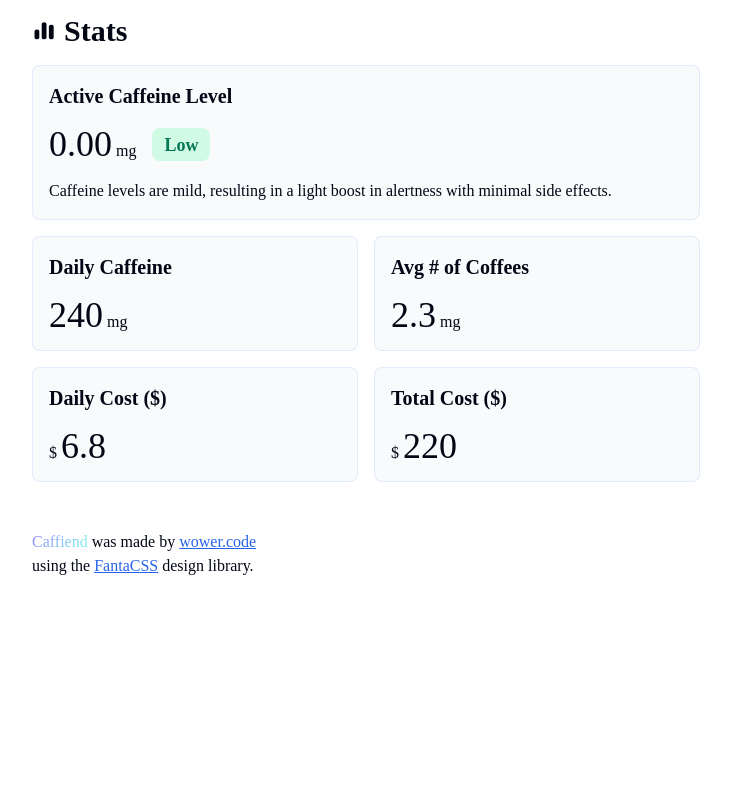
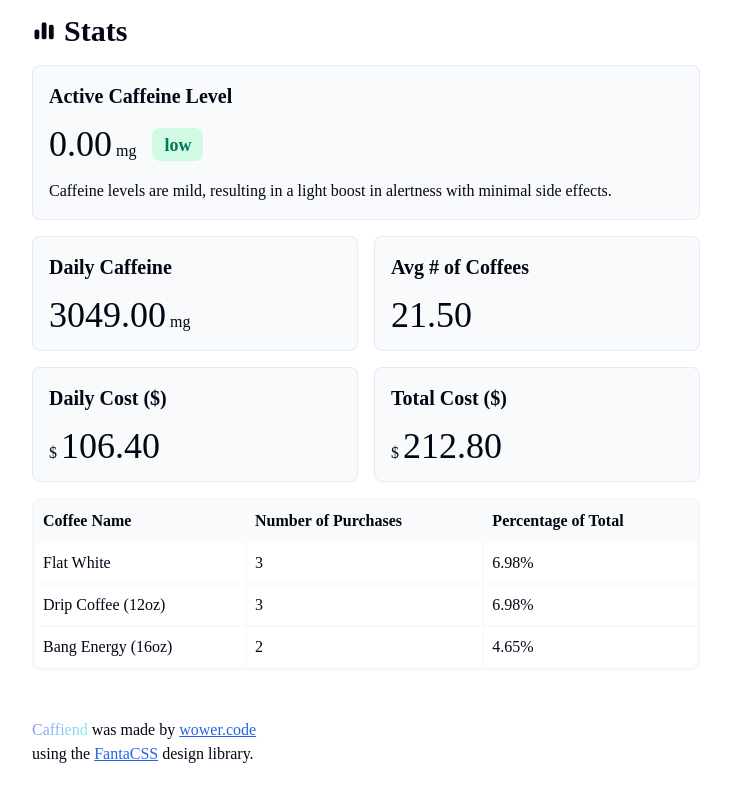
Before and after one commit to wower24/coffee-tracker-react, a React (Vite) app in the folder coffee-tracker/: page / in a window 1280 px wide. Shown: the part 1100-1902 px from the top of the page, without its empty margins (274-1005 px from the left). Before the commit the page ends 1726 px from the top, so only its background shows below. Built offline with nearby package versions, Linux system fonts and the light colour scheme; a web font is replaced by a local one.

Commit message:
Stats Done

```diff
--- a/coffee-tracker/src/components/Stats.jsx
+++ b/coffee-tracker/src/components/Stats.jsx
@@ -1,4 +1,4 @@
-import { calculateCurrentCaffeineLevel, coffeeConsumptionHistory, statusLevels } from "../utils"
+import { calculateCoffeeStats, calculateCurrentCaffeineLevel, coffeeConsumptionHistory, getTopThreeCoffees, statusLevels } from "../utils"
 
 function StatCard(props) {
     const { lg, title, children } = props
@@ -12,14 +12,13 @@ function StatCard(props) {
 }
 
 export default function Stats() {
-    const stats = {
-        daily_caffeine: 240,
-        daily_cost: 6.8,
-        avg_coffees: 2.3,
-        total_cost: 220
-    }
+    const stats = calculateCoffeeStats(coffeeConsumptionHistory)
 
     const caffeineLevel = calculateCurrentCaffeineLevel(coffeeConsumptionHistory)
+    const warningLevel = caffeineLevel < statusLevels['low'].maxLevel ?
+    'low' :
+    caffeineLevel < statusLevels['moderate'].maxLevel ?
+    'moderate' : 'high'
 
     return (
         <>
@@ -32,16 +31,16 @@ export default function Stats() {
                     <div className='status'>
                         <p><span className='stat-text'>{caffeineLevel}</span>mg</p>
                         <h5 style={{
-                            color: statusLevels['low'].color,
-                            background: statusLevels['low'].background}}>Low</h5>
+                            color: statusLevels[warningLevel].color,
+                            background: statusLevels[warningLevel].background}}>{warningLevel}</h5>
                     </div>
-                    <p>{statusLevels['low'].description}</p>
+                    <p>{statusLevels[warningLevel].description}</p>
                 </StatCard>
                 <StatCard title='Daily Caffeine'>
                     <p><span className='stat-text'>{stats.daily_caffeine}</span>mg</p>
                 </StatCard>
                 <StatCard title='Avg # of Coffees'>
-                    <p><span className='stat-text'>{stats.avg_coffees}</span>mg</p>
+                    <p><span className='stat-text'>{stats.average_coffees}</span></p>
                 </StatCard>
                 <StatCard title='Daily Cost ($)'>
                     <p>$ <span className='stat-text'>{stats.daily_cost}</span></p>
@@ -49,6 +48,28 @@ export default function Stats() {
                 <StatCard title='Total Cost ($)'>
                     <p>$ <span className='stat-text'>{stats.total_cost}</span></p>
                 </StatCard>
+                <table className='stat-table'>
+                    <thead>
+                        <tr>
+                            <th>Coffee Name</th>
+                            <th>Number of Purchases</th>
+                            <th>Percentage of Total</th>
+                        </tr>
+                    </thead>
+                    <tbody>
+                        {
+                            getTopThreeCoffees(coffeeConsumptionHistory).map((coffee, coffeeIndex) => {
+                                return(
+                                    <tr key={coffeeIndex}>
+                                        <td>{coffee.coffeeName}</td>
+                                        <td>{coffee.count}</td>
+                                        <td>{coffee.percentage}</td>
+                                    </tr>
+                                )
+                            })
+                        }
+                    </tbody>
+                </table>
             </div>
         </>
     )
```
